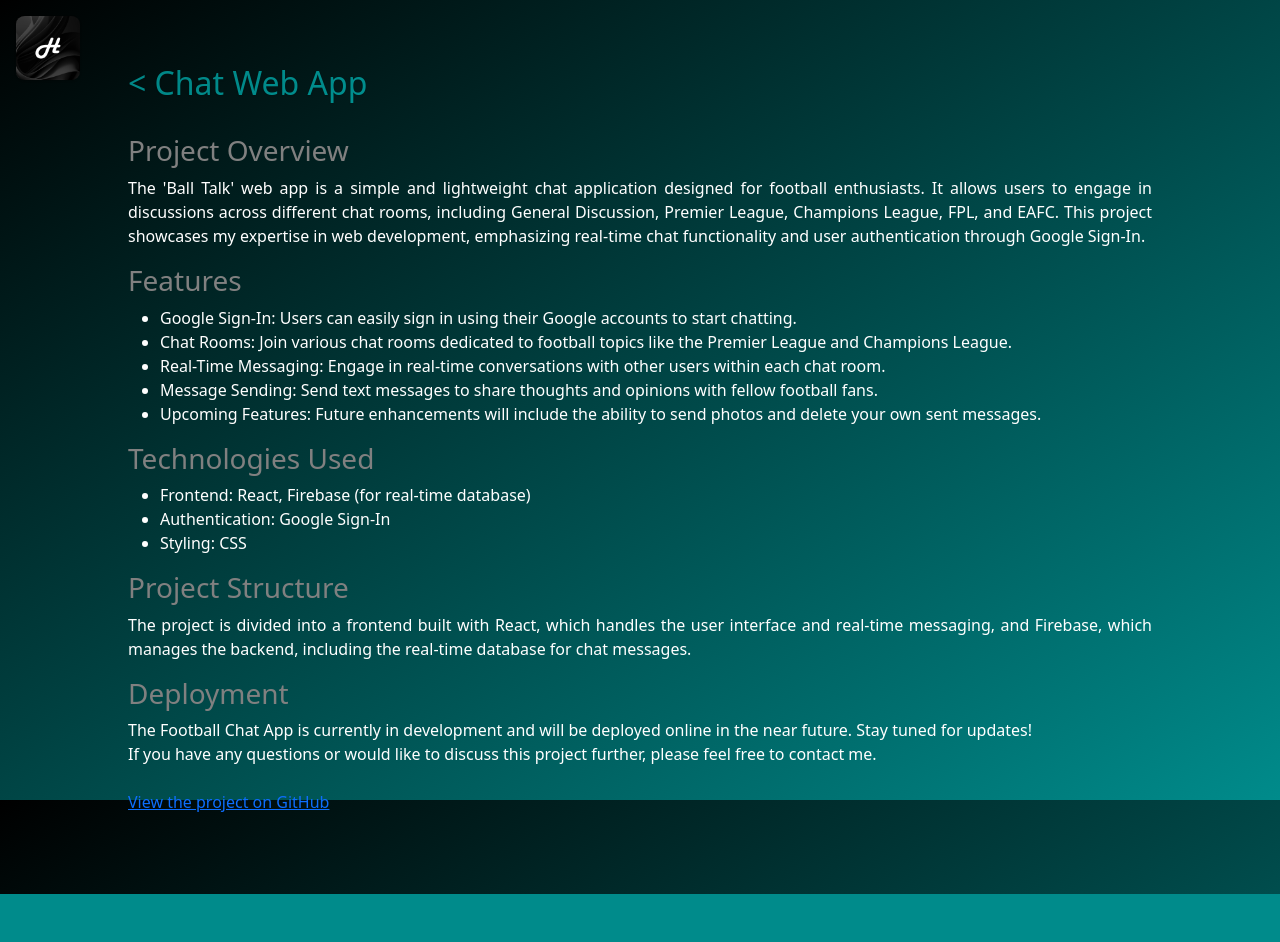
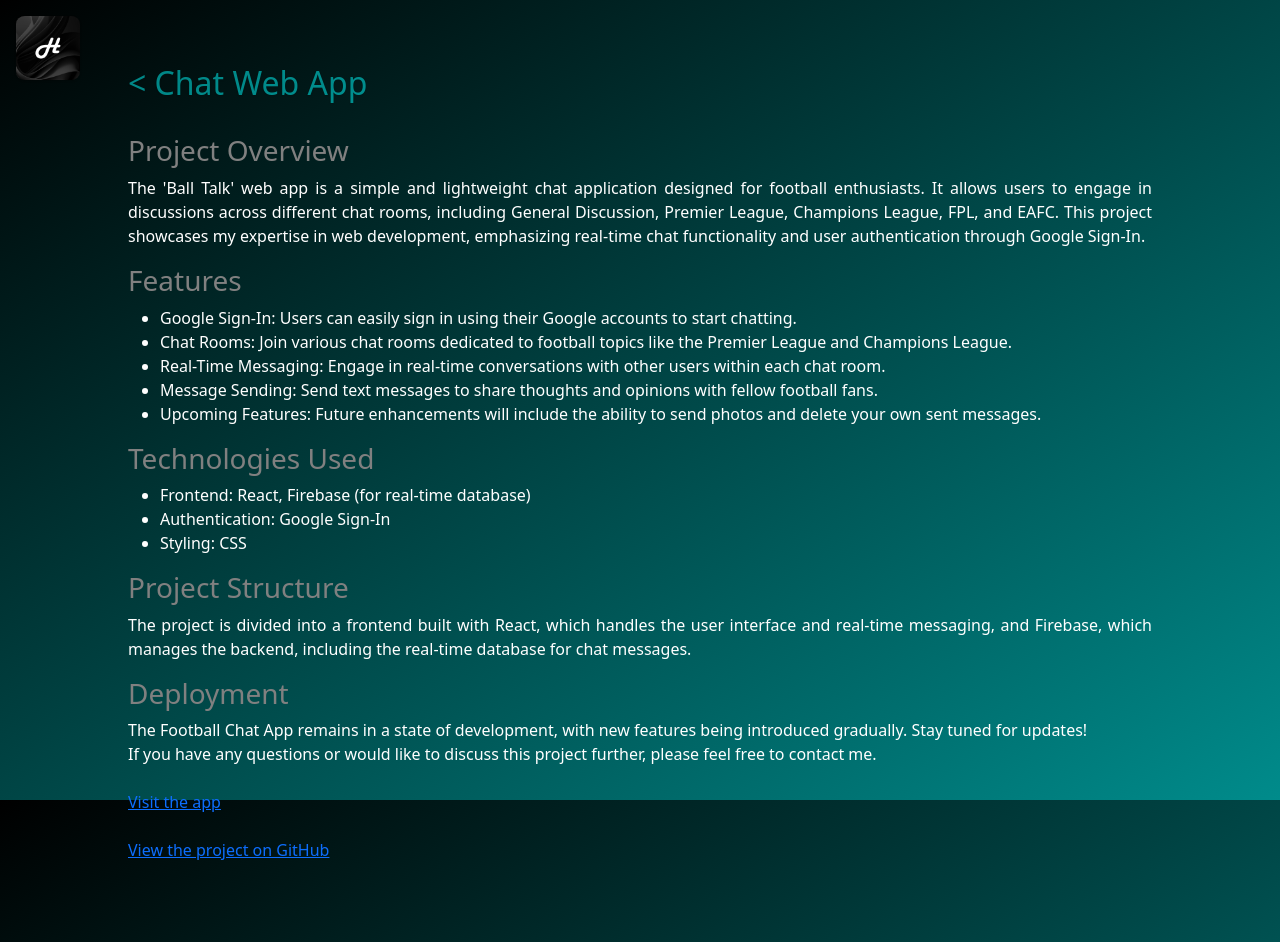
Before and after one commit to HMZMH/hamzah-mahmood-portfolio, a React (Create React App) app: page /project9 in a window 1280 px wide. Before the commit the page ends 894 px from the top, so only its background shows below. Built offline with nearby package versions, Linux system fonts and the light colour scheme.

Commit message:
Added links to Chat App project

```diff
--- a/src/projects/Project9.js
+++ b/src/projects/Project9.js
@@ -53,11 +53,14 @@ function Project9() {
 
           <p>
           <h3>Deployment</h3>
-          The Football Chat App is currently in development and will be deployed online in the near future. Stay tuned for updates!
+          The Football Chat App remains in a state of development, with new features being introduced gradually. Stay tuned for updates!
           <br/>If you have any questions or would like to discuss this project further, please feel free to contact me.
 
           <br/><br/>
-          <Link to="https://github.com/HMZMH/hamzah-mahmood-chat-app">View the project on GitHub</Link>
+          <Link to="https://aesthetic-cranachan-1e6753.netlify.app" target="_blank" rel="noreferrer">Visit the app</Link>
+
+          <br/><br/>
+          <Link to="https://github.com/HMZMH/hamzah-mahmood-chat-app" target="_blank" rel="noreferrer">View the project on GitHub</Link>
           </p>
 
       </div>
```
